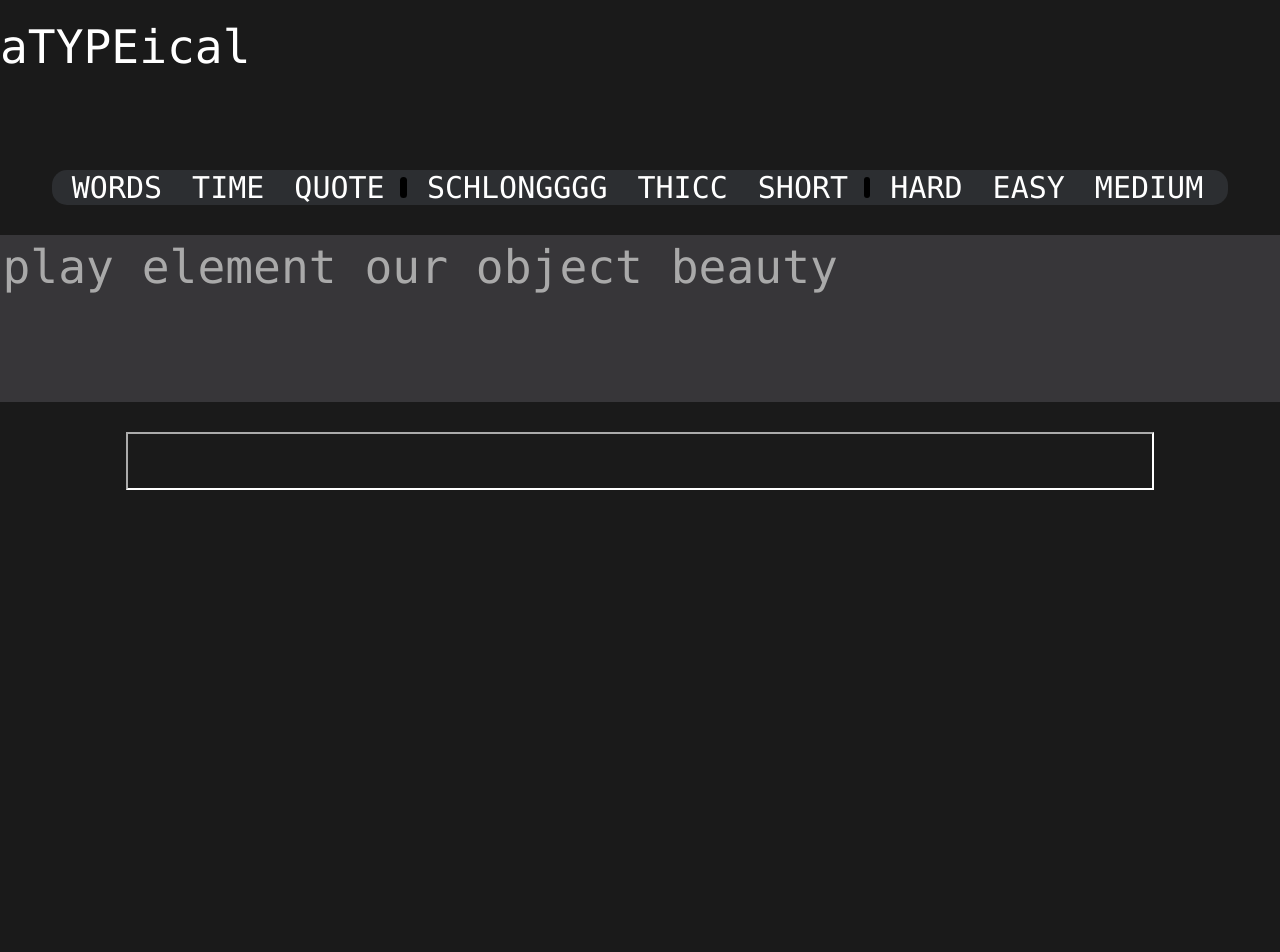
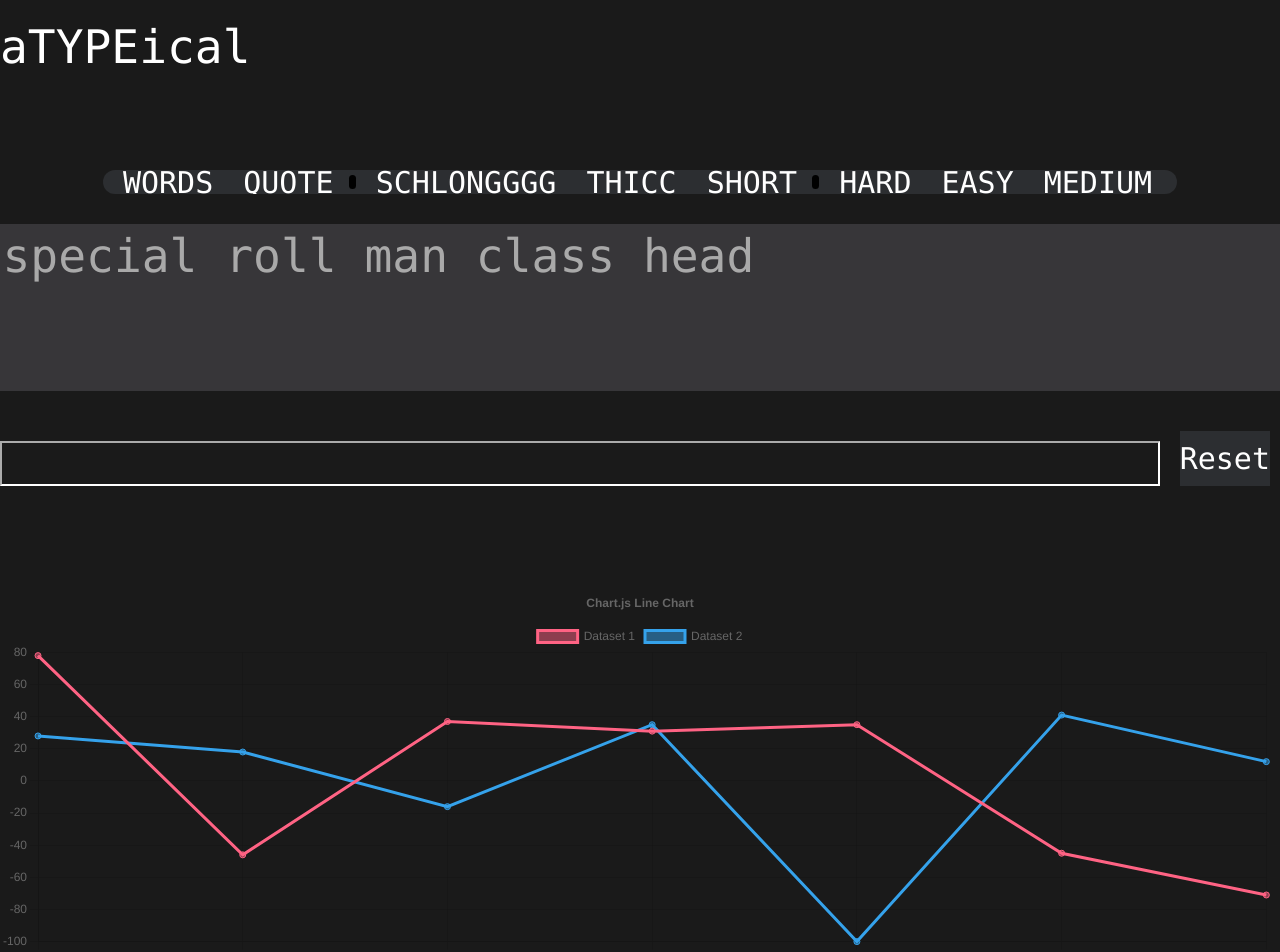
Before and after one commit to majilaii/aTypeical, a React (Create React App) app: page / in a window 1280 px wide. Shown: the top 952 px of the page. Built offline with nearby package versions, Linux system fonts and the light colour scheme.

Commit message:
i love charts!!!!!!

```diff
--- a/package.json
+++ b/package.json
@@ -6,11 +6,13 @@
     "@testing-library/jest-dom": "^5.16.5",
     "@testing-library/react": "^13.4.0",
     "@testing-library/user-event": "^13.5.0",
+    "chart.js": "^3.9.1",
     "fs": "^0.0.1-security",
     "git": "^0.1.5",
     "moment": "^2.29.4",
     "mongodb": "^4.11.0",
     "react": "^18.2.0",
+    "react-chartjs-2": "^4.3.1",
     "react-dom": "^18.2.0",
     "react-router": "^6.4.3",
     "react-router-dom": "^6.4.3",
@@ -40,5 +42,9 @@
       "last 1 firefox version",
       "last 1 safari version"
     ]
+  },
+  "devDependencies": {
+    "@faker-js/faker": "^7.6.0",
+    "faker": "^6.6.6"
   }
 }
--- a/src/App.js
+++ b/src/App.js
@@ -6,15 +6,19 @@ import NavBar from './components/nav-bar'
 import { useOutletContext } from "react-router-dom";
 
 function App() {
-  const [wordAmount, setWordAmount] = useState(5)
+  const [wordAmount, setWordAmount] = useState(15)
   const [speed, setSpeed] = useState(0)
   const [text, setText] = useState([]);
   const [incorrect, setIncorrect] = useState(0)
   const [KEnglish, setKEnglish] = useState(1)
+  const [typingMode, setTypingMode] = useState(0);
+  const [author, setAuthor ] = useState(null);
+  const [reset, setReset ] = useState(0);
+
   return (
     <div className='wholeContainer'>
     <NavBar/>
-    <Outlet context={{wordAmount, setWordAmount, speed, setSpeed, text, setText,  incorrect, setIncorrect, KEnglish, setKEnglish}}/>
+    <Outlet context={{wordAmount, setWordAmount, speed, setSpeed, text, setText,  incorrect, setIncorrect, KEnglish, setKEnglish ,typingMode, setTypingMode , author, setAuthor, reset, setReset  }}/>
     </div>
   )
 }
--- a/src/components/choiceBar.jsx
+++ b/src/components/choiceBar.jsx
@@ -1,27 +1,76 @@
 import { useState, useRef, useEffect } from "react";
 import { useOutletContext, useNavigate } from "react-router-dom";
-import { fetchQuotes } from '../APIService/index'
+import APIservice from '../APIService/index'
 import "../css//choiceBar.css";
 
-export default function Bar({ changeWordAmount }) {
+export default function Bar({ changeWordAmount, setCheckInput }) {
   const { wordAmount, setWordAmount } = useOutletContext();
   const { KEnglish, setKEnglish } = useOutletContext();
+  const {typingMode, setTypingMode } = useOutletContext()
+  const { text, setText } = useOutletContext();
+  const { author, setAuthor } = useOutletContext();
+  const {   reset, setReset  } = useOutletContext();
+
+
+  useEffect(() => {
+    wordOrQuote(5)
+
+  }, [typingMode, KEnglish])
+
+
+ async function getQuotes(length) {
+    const data = await APIservice.FetchQuotes(length)
+    let quote = data.content.split("")
+    quote = quote.map((letter) => {
+        return { letter: letter, correct: "neutral", active: "false" };
+      });
+    setText(quote)
+    setAuthor(data.author)
+  }
+
+  async function getWords(num) {
+    const data = await APIservice.fetchEnglishK(KEnglish, num);
+    setText(data)
+  }
 
 
 
+  async function wordOrQuote(num , num2, num3) {
+    if(typingMode === 0) {
+        setWordAmount(num)
+        getWords(num)
+    }
+    if(typingMode === 1) {
+        getQuotes(num2 , num3)
+    }
+
+    if(typingMode === 2) {
+        setWordAmount(num)
+        getWords(num)
+    }
+
+    setCheckInput(0)
+    setReset(num => num= num+1)
+  }
+
   return (
     <div className="choiceBar">
-      <button onClick={() => changeWordAmount(50)}> WORDS </button>
-      <button onClick={() => changeWordAmount(50)}> TIME </button>
-      <button onClick={() => fetchQuotes()}> QUOTE </button>
+      <button onClick={() => setTypingMode(0)}> WORDS </button>
+      <button onClick={() => setTypingMode(1)}> QUOTE </button>
       <div className="spacer"></div>
-      <button onClick={() => changeWordAmount(100)}> SCHLONGGGG </button>
-      <button onClick={() => changeWordAmount(50)}> THICC </button>
-      <button onClick={() => changeWordAmount(30)}> SHORT </button>
-      <div className="spacer"></div>
+      <button onClick={() => wordOrQuote(100, 250, 350)}> SCHLONGGGG </button>
+      <button onClick={() => wordOrQuote(50, 150, 230)}> THICC </button>
+      <button onClick={() => wordOrQuote(30, 20, 70)}> SHORT </button>
+
+
+      {typingMode === 0 ?
+      <>
+           <div className="spacer"></div>
       <button onClick={() => setKEnglish(10)}> HARD </button>
       <button onClick={() => setKEnglish(1)}> EASY </button>
       <button onClick={() => setKEnglish(5)}> MEDIUM </button>
+      </>
+      : null }
     </div>
   );
 }
--- /dev/null
+++ b/src/components/data.jsx
@@ -0,0 +1,70 @@
+import '../css/data.css'
+import { useEffect, useState, useRef } from 'react'
+import {
+    Chart as ChartJS,
+    CategoryScale,
+    LinearScale,
+    PointElement,
+    LineElement,
+    Title,
+    Tooltip,
+    Legend,
+  } from 'chart.js';
+  import { Line } from 'react-chartjs-2';
+  import { faker } from '@faker-js/faker';
+
+
+
+  ChartJS.register(
+    CategoryScale,
+    LinearScale,
+    PointElement,
+    LineElement,
+    Title,
+    Tooltip,
+    Legend
+  );
+
+  export const options = {
+    responsive: true,
+    plugins: {
+      legend: {
+        position: 'top',
+      },
+      title: {
+        display: true,
+        text: 'Chart.js Line Chart',
+      },
+    },
+  };
+
+  const labels = ['January', 'February', 'March', 'April', 'May', 'June', 'July'];
+
+  export const data = {
+    labels,
+    datasets: [
+      {
+        label: 'Dataset 1',
+        data: labels.map(() => faker.datatype.number({ min: -100, max: 100 })),
+        borderColor: 'rgb(255, 99, 132)',
+        backgroundColor: 'rgba(255, 99, 132, 0.5)',
+      },
+      {
+        label: 'Dataset 2',
+        data: labels.map(() => faker.datatype.number({ min: -100, max: 100 })),
+        borderColor: 'rgb(53, 162, 235)',
+        backgroundColor: 'rgba(53, 162, 235, 0.5)',
+      },
+    ],
+  };
+
+
+export default function Data () {
+
+    return (
+<div className='chartContainer'>
+<Line options={options} data={data}  height={30} width={100}/>
+</div>
+ )
+
+}
--- a/src/components/main-page.jsx
+++ b/src/components/main-page.jsx
@@ -1,8 +1,8 @@
 import { useEffect, useState, useRef, ClipboardEvent } from "react";
 import { useOutletContext, useNavigate } from "react-router-dom";
-
+import Data from './data'
 import Bar from "./choiceBar.jsx";
-import { shuffle } from "../APIService/index";
+import APIservice from "../APIService/index";
 import "../css/main-page.css";
 
 export default function Main() {
@@ -10,29 +10,20 @@ export default function Main() {
   const { wordAmount, setWordAmount } = useOutletContext();
   const { incorrect, setIncorrect } = useOutletContext();
   const { setSpeed } = useOutletContext();
-  const { KEnglish, setKEnglish } = useOutletContext();
+  const { typingMode, setTypingMode } = useOutletContext();
   const [checkFirstInput, setCheckInput] = useState(0);
-  // const [time, setTime] = useState(0)
   const { text, setText } = useOutletContext();
+  const { author, setAuthor } = useOutletContext();
+  const { reset, setReset } = useOutletContext();
+
+
   const inputRef = useRef(null);
 
-  async function fetchEnglishK(num) {
-    let Words = await fetch(`http://localhost:3000/${num}k.txt`);
-    let final = await Words.text();
-    final = shuffle(final.split(" ")).slice(0, wordAmount).join(" ").split("");
-
-    final = final.map((letter) => {
-      return { letter: letter, correct: "neutral", active: "false" };
-    });
-
-    setText(final);
-  }
-
   useEffect(() => {
-    fetchEnglishK(KEnglish);
     window.addEventListener("keydown", focus);
     inputRef.current.value = "";
-  }, [wordAmount, KEnglish]);
+    setCheckInput(0)
+  }, [reset]);
 
   const preventCopyPaste = (e) => {
     e.preventDefault();
@@ -46,15 +37,12 @@ export default function Main() {
     setWordAmount(num);
   }
 
-  //   function checkWordComplete(e) {
-  //     if(e.key === 'Backspace') {
-
-  //     }
-  //   }
   //TODO: strict mode/not strict
   //STRICT: not allow user to proceed UNTIL you get the current word right // NOT STRICT: allow them to go back and fix but after you get the WORD right
   //TODO: problem with input logic, should stop validating any future values if one is incorrect
   //perhaps you can add logic that whenever a spacebar is pressed, you add
+
+
   function textValidate(e) {
     if (checkFirstInput === 0) {
       setCheckInput(1);
@@ -72,7 +60,7 @@ export default function Main() {
     }
 
     if (text[e.target.value.length + 1]) {
-      text[e.target.value.length + 1].correct = "neutral";
+      text[e.target.value.length].correct = "neutral";
     }
 
     setText([...text]);
@@ -98,7 +86,7 @@ export default function Main() {
     { text } && (
       <>
         <div className="Main-container">
-          <Bar changeWordAmount={changeWordAmount} />
+          <Bar changeWordAmount={changeWordAmount} setCheckInput={setCheckInput} />
           <div
             className="typing-container"
             onClick={focus}
@@ -129,14 +117,24 @@ export default function Main() {
                 );
               })}
             </p>
+            {typingMode === 1 ?
+            <span className="author">
+            - {author}
+            </span>
+            : null}
           </div>
+          <div className="inputDiv">
           <input
             ref={inputRef}
             type="text"
             className="inputBar"
             onChange={textValidate}
           />
+          <button className="resetButton" onClick={() => setReset(num => num= num+1)}> Reset </button>
+          </div>
+          <Data></Data>
         </div>
+
       </>
     )
   );
--- a/src/components/nav-bar.jsx
+++ b/src/components/nav-bar.jsx
@@ -1,9 +1,23 @@
 import '../css/nav-bar.css'
+import { Link, useNavigate, Redirect } from "react-router-dom";
 
 export default function NavBar() {
+
+    const linkTarget = {
+        pathname: "/",
+        key: Math.random(), // we could use Math.random, but that's not guaranteed unique.
+        state: {
+          applied: true
+        }
+    }
+
     return(
         <div className='navContainer'>
+            <Link to={linkTarget} reloadDocument className='link'>
             aTYPEical
+            </Link>
+
         </div>
+
     )
 }
--- a/src/css/choiceBar.css
+++ b/src/css/choiceBar.css
@@ -10,7 +10,9 @@
     border-radius: 15px;
     padding-right: 15px;
     overflow: hidden;
+
 }
+
 
 button{
     font-size: 30px;
@@ -19,6 +21,7 @@ button{
     color: white;
     background-color: #2c2e31;
     border: none;
+
 }
 
 button:hover{
--- /dev/null
+++ b/src/css/data.css
@@ -0,0 +1,5 @@
+.chartContainer {
+    width: 100%;
+    height: max-content;
+    padding-top: 100px;
+}
--- a/src/css/main-page.css
+++ b/src/css/main-page.css
@@ -14,6 +14,7 @@ body{
 
 
 .typing-container{
+    position: relative;
     padding: 5px;
     padding-left: 10px;
     width: 100%;
@@ -26,9 +27,6 @@ body{
     background-color: #373639;
     margin-top: 30px;
     margin-bottom: 20px;
-    align-self: center;
-    justify-self: center;
-
 
 }
 
@@ -39,14 +37,20 @@ span{
 p{
     background-color: #373639;
     color: white;
+    position: relative;
+}
 
+.resetButton{
+    flex-grow: 1;
 }
 
 .inputBar{
     color: white;
     margin-top: 10px;
-    width: 80%;
+    width: 90%;
     border-color: white;
+    font-size: 30px;
+    padding-left: 10px;
 }
 
 .correct{
@@ -60,3 +64,29 @@ p{
 .neutral {
     color: rgb(169, 169, 169);
 }
+
+.author {
+    width: max-content;
+    height: auto;
+    position: absolute;
+    height: 20px;
+    font-size: 20px;
+    color: rgb(140, 140, 140);
+    bottom:4px;
+    right:4px;
+
+
+}
+
+.inputDiv{
+    display: flex;
+    width: 100%;
+    height: 80px;
+    margin-top: 20px;
+}
+
+.timer {
+    color:  white;
+    align-self: flex-start;
+    margin-bottom: -10px;
+}
--- a/src/css/nav-bar.css
+++ b/src/css/nav-bar.css
@@ -5,3 +5,8 @@
     padding-top: 20px;
     color: white;
 }
+
+.link{
+    color: #FFFFFF;
+    text-decoration: none;
+}
--- a/src/index.js
+++ b/src/index.js
@@ -22,7 +22,6 @@ const router = createBrowserRouter([
           path: "/",
           element: <MainPage />,
           children:[
-
           ]
 
         },
@@ -36,9 +35,9 @@ const router = createBrowserRouter([
 
 const root = ReactDOM.createRoot(document.getElementById('root'));
 root.render(
-  <React.StrictMode>
+  // <React.StrictMode>
      <RouterProvider router={router} />
-  </React.StrictMode>
+  // </React.StrictMode>
 );
 
 // If you want to start measuring performance in your app, pass a function
```
Also changed, not shown: src/APIService/index.js (+36 -20 lines), 1 other file (tests, documents, lock files or other folders).
